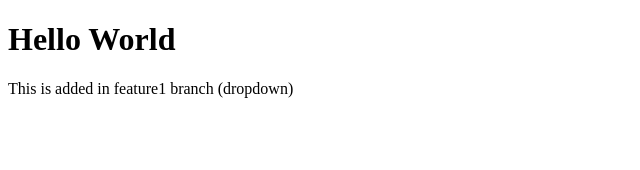
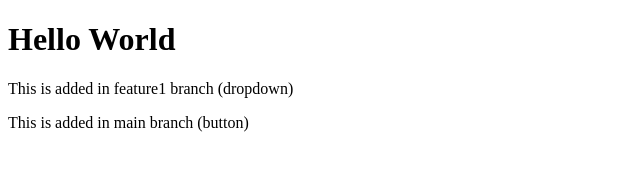
Before and after one commit to swami-Prac50/localrepo, a plain HTML site: page index.html in a window 1280 px wide. Shown: the whole page, without its empty margins (0-640 px from the left). Drawn offline with Linux system fonts and the light colour scheme.

Commit message:
add button

```diff
--- a/index.html
+++ b/index.html
@@ -6,6 +6,6 @@
 <body>
     <h1>Hello World</h1>
     <p>This is added in feature1 branch (dropdown)</p>
-    <p></p>
+    <p>This is added in main branch (button)</p>
 </body>
 </html>
```
